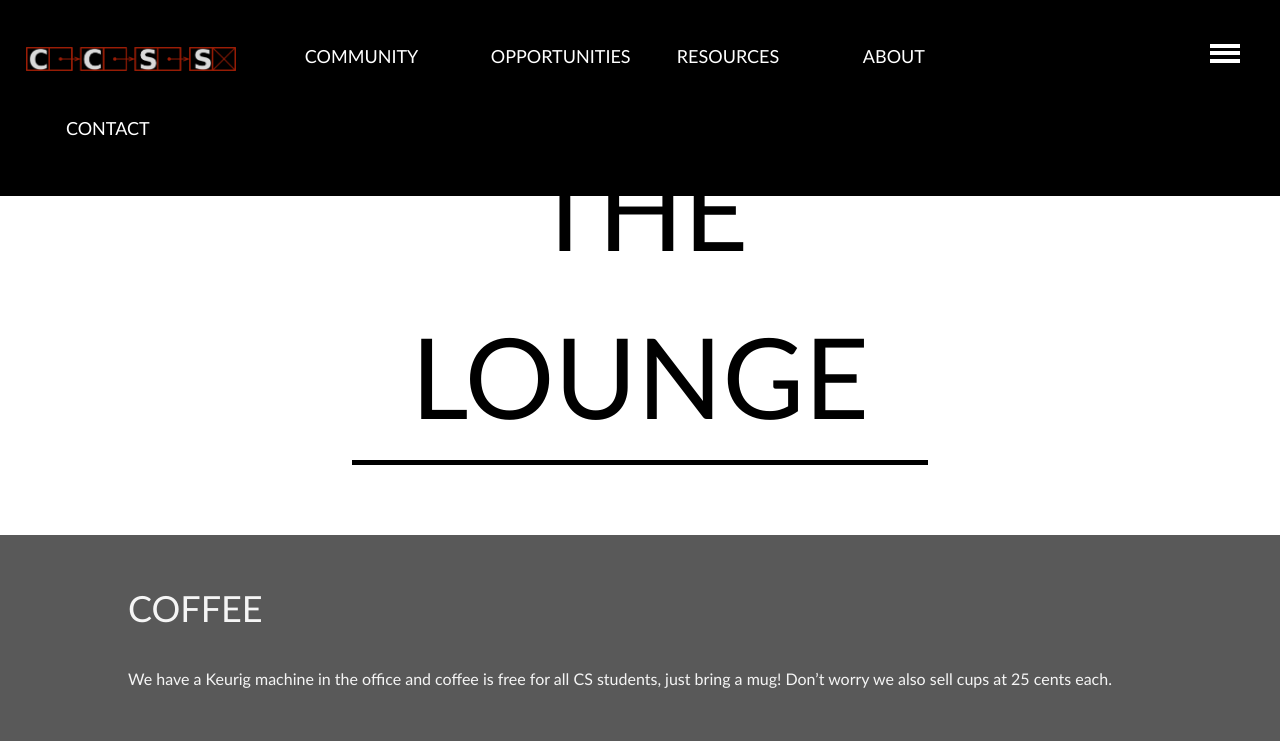
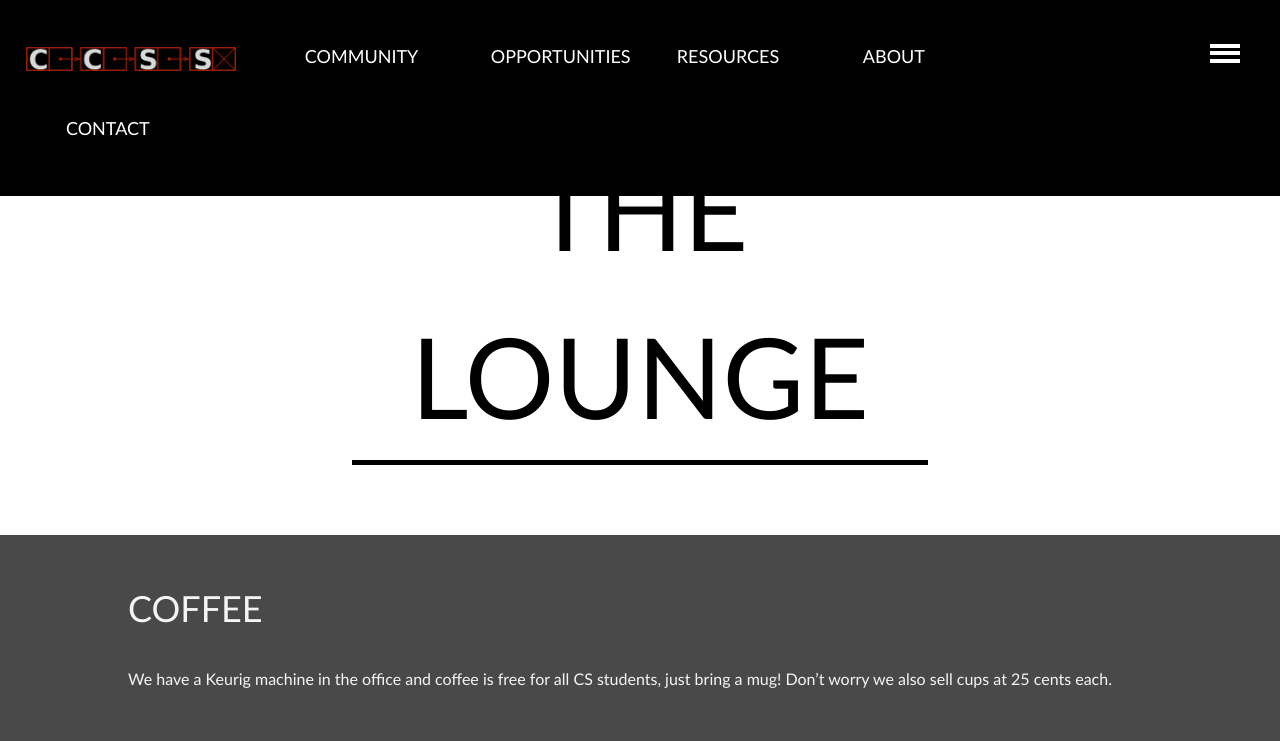
Before and after one commit to brittnylapierre/ccss_web, a Jekyll site: the page built from about/lounge/index.md, in a window 1280 px wide. Shown: the top 741 px of the page. Built offline with Jekyll 4.4.1, drawn with Linux system fonts in a browser that asks for light colours; grey boxes are pictures that could not be loaded.

Commit message:
Updated _layout.scss

```diff
--- a/_sass/_layout.scss
+++ b/_sass/_layout.scss
@@ -703,6 +703,6 @@ ul {
 }
 
 .dark {
-	background-color: #595959;
+	background-color: #494949;
     color: whitesmoke;
 }
```
